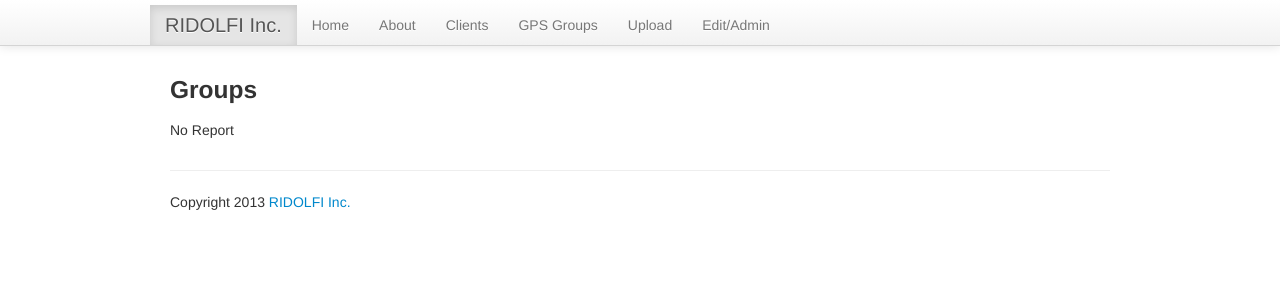
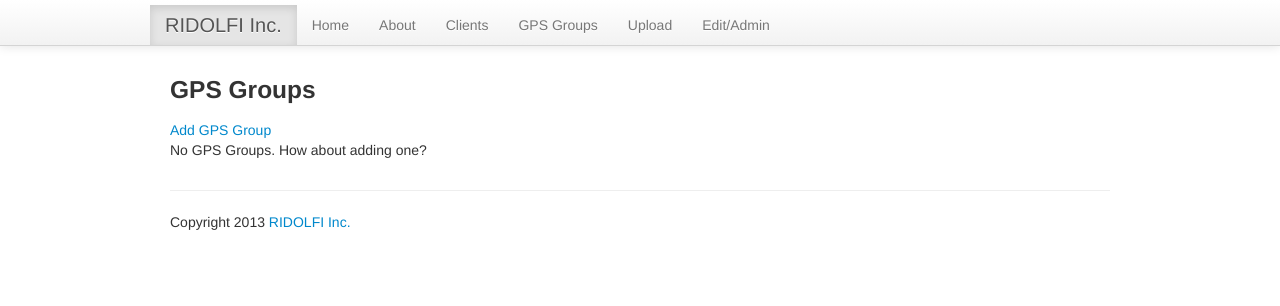
Before and after one commit to mattmakesmaps/PntTrax, a Django app: template templates/gpstracker/group.html in a window 1280 px wide. Shown: the top 306 px of the page. Run offline with Django 3.2, Linux system fonts and the light colour scheme; the template is opened without the code that fills it, so the values that code supplies are empty; some libraries are stand-ins or nearby versions.

Commit message:
Added links to admin for client/group.

```diff
--- a/templates/gpstracker/clients.html
+++ b/templates/gpstracker/clients.html
@@ -4,6 +4,7 @@
 
 {% block content %}
     <h3>Clients</h3>
+    <a href="../../admin/GPSTracker/client/">Add Client</a>
     <div class="row">
         <div class="span12">
             {% if client_list %}
@@ -17,7 +18,7 @@
                     </ul>
                 {% endfor %}
             {% else %}
-                <p>No Report</p>
+                <p>No Clients. How about adding one?</p>
             {% endif %}
         </div>
     </div>
--- a/templates/gpstracker/group.html
+++ b/templates/gpstracker/group.html
@@ -1,9 +1,10 @@
 {% extends "base.html" %}
 
-{% block title %}Groups{% endblock %}
+{% block title %}GPS Groups{% endblock %}
 
 {% block content %}
-    <h3>Groups</h3>
+    <h3>GPS Groups</h3>
+    <a href="../../admin/GPSTracker/group/">Add GPS Group</a>
     <div class="row">
         <div class="span12">
             {% if client_list %}
@@ -18,7 +19,7 @@
                     </ul>
                 {% endfor %}
             {% else %}
-                <p>No Report</p>
+                <p>No GPS Groups. How about adding one?</p>
             {% endif %}
         </div>
     </div>
```
Also changed, not shown: 1 other file.
